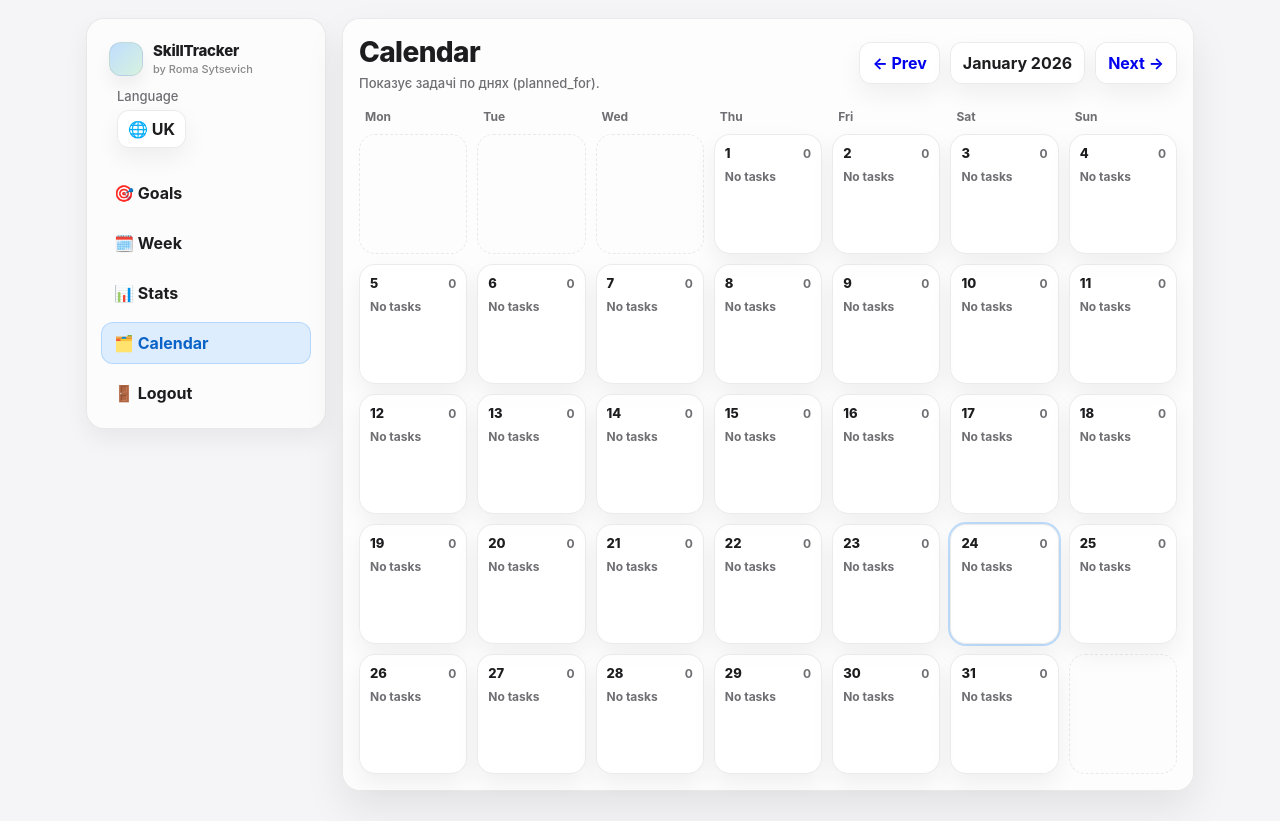
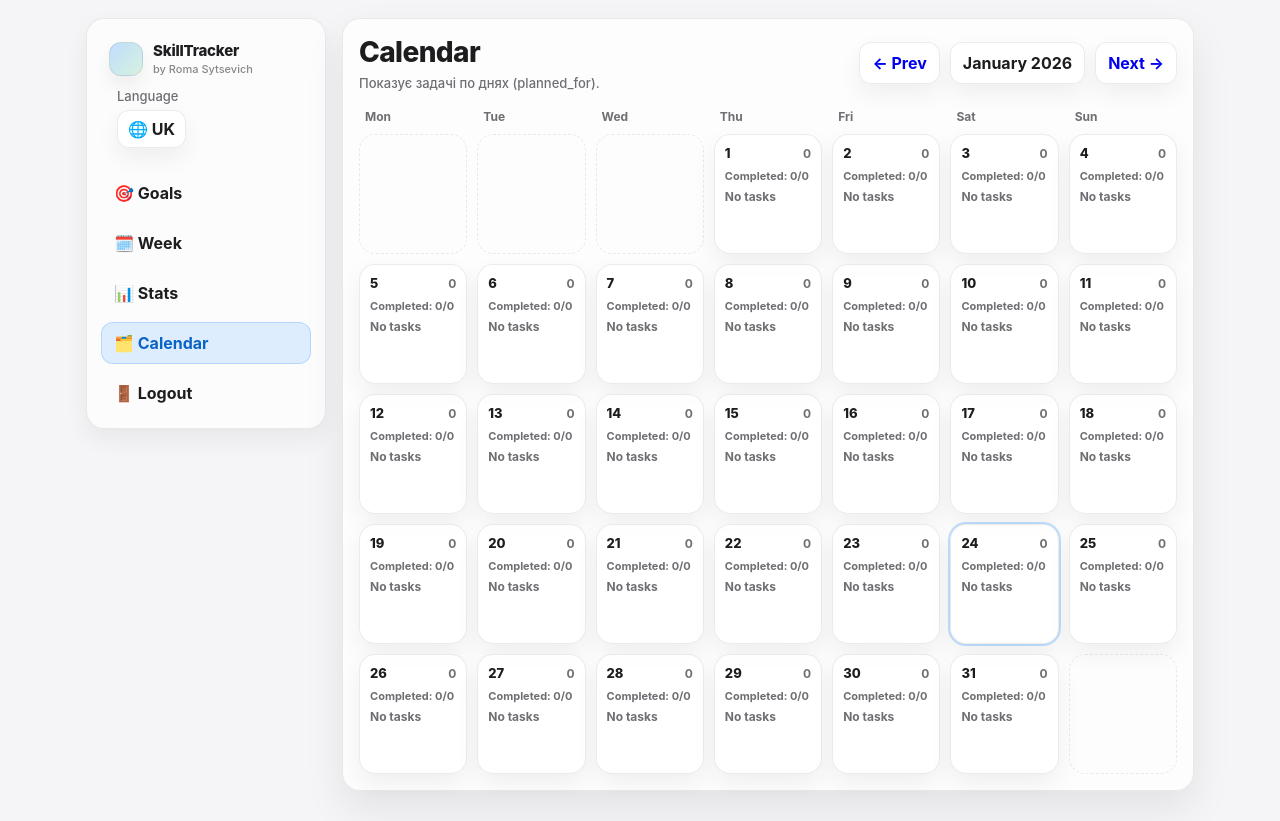
Before and after one commit to SytsevichRoma/skilltracker, a Flask app: page /calendar in a window 1280 px wide. Run offline with Flask 3, Linux system fonts and the light colour scheme; the visitor is signed in with stand-in values (Sample User, id 1); data that the repository does not hold is empty.

Commit message:
Improve calendar with task completion indicators

```diff
--- a/app/__init__.py
+++ b/app/__init__.py
@@ -33,6 +33,7 @@ def create_app():
     from app.routes.tasks import tasks_bp
     from app.routes.calendar import calendar_bp
     from app.routes.i18n import i18n_bp
+    from app.routes.stats import stats_bp
 
     app.register_blueprint(main_bp)
     app.register_blueprint(auth_bp)
@@ -40,5 +41,6 @@ def create_app():
     app.register_blueprint(tasks_bp)
     app.register_blueprint(calendar_bp)
     app.register_blueprint(i18n_bp)
+    app.register_blueprint(stats_bp)
 
     return app
--- a/app/templates/calendar.html
+++ b/app/templates/calendar.html
@@ -26,6 +26,10 @@
     box-shadow: var(--shadow-sm);
     padding: 10px;
     overflow:hidden;
+  }
+  .cell.all-done{
+    background: rgba(52,199,89,.12);
+    border-color: rgba(52,199,89,.22);
   }
   .cell.empty{
     background: transparent;
@@ -68,6 +72,12 @@
     color: var(--muted);
     font-weight: 700;
   }
+  .counts{
+    font-size: 11px;
+    color: var(--muted);
+    font-weight: 700;
+    margin-bottom: 6px;
+  }
 </style>
 
 <div class="card pad">
@@ -98,11 +108,15 @@
         <div class="cell empty"></div>
       {% else %}
         {% set items = tasks_by_day.get(d, []) %}
-        <div class="cell {% if d==today %}today{% endif %}">
+        {% set total = items|length %}
+        {% set done = items|selectattr('is_done')|list|length %}
+        <div class="cell {% if d==today %}today{% endif %} {% if total > 0 and done == total %}all-done{% endif %}">
           <div class="date-badge">
             <span>{{ d.day }}</span>
             <span class="more">{{ items|length }}</span>
           </div>
+
+          <div class="counts">{{ _("Completed") }}: {{ done }}/{{ total }}</div>
 
           {% if items %}
             {% for t in items[:3] %}
```
